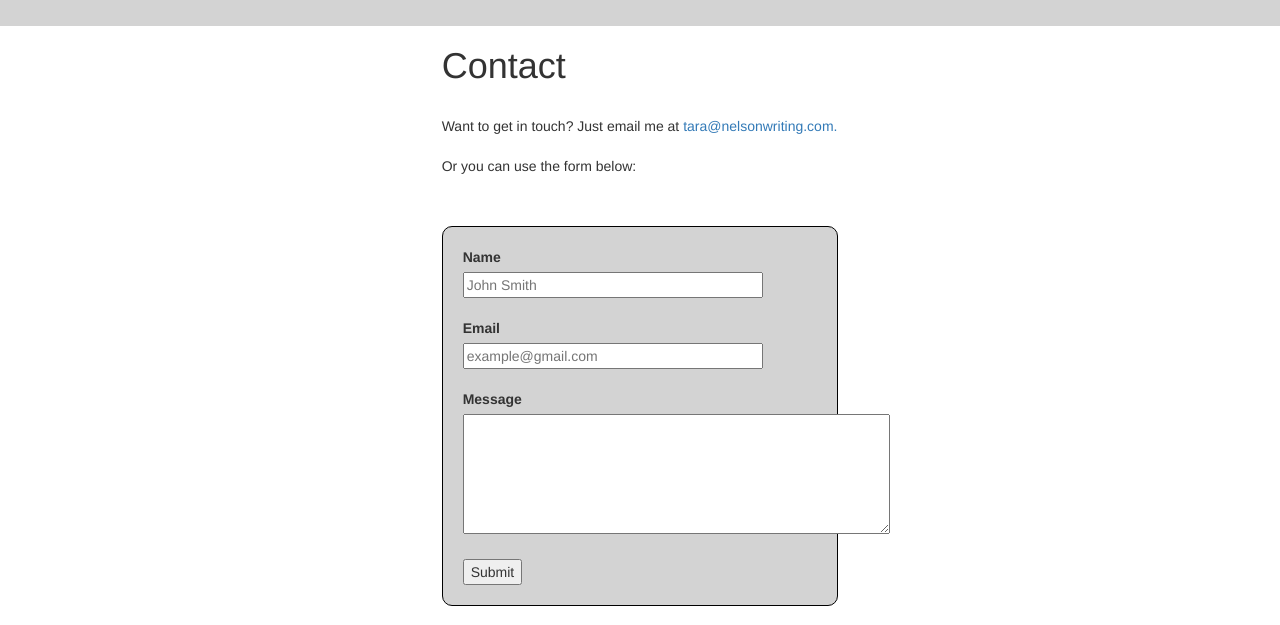
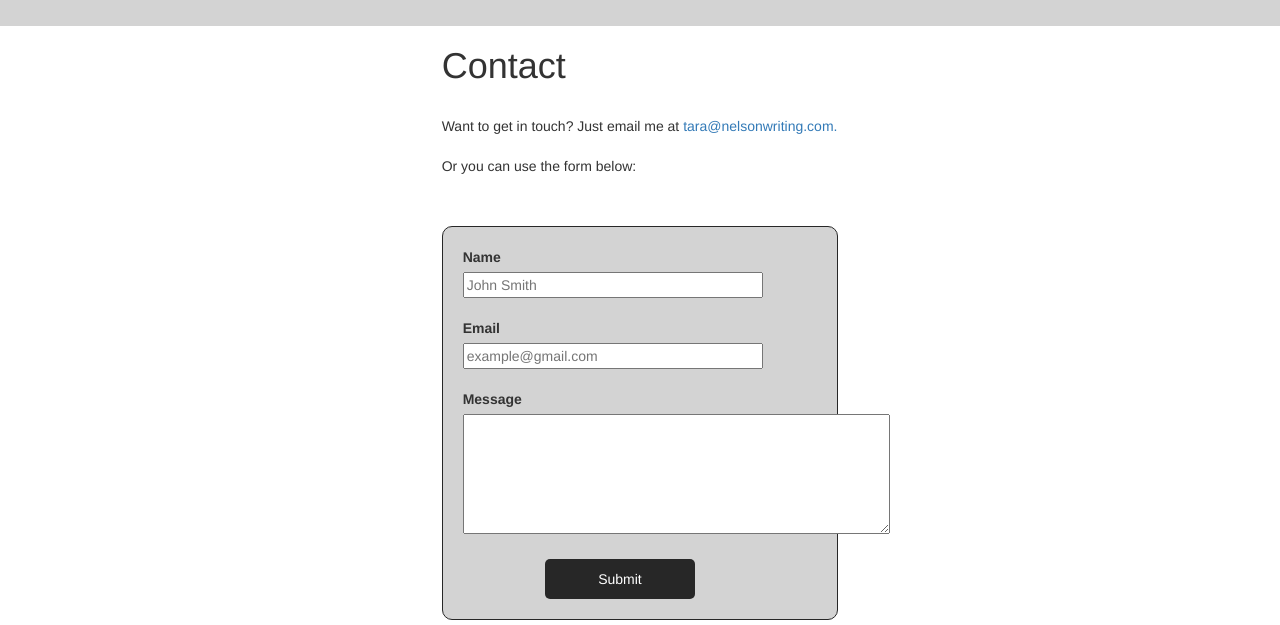
Before and after one commit to Saluki-scribe/my-portfolio, a plain HTML site: page index.html in a window 1280 px wide. Shown: the part 1812-2437 px from the top of the page. Drawn offline with nearby package versions, Linux system fonts and the light colour scheme; a script that the page names is missing.

Commit message:
Styled form submit button

```diff
--- a/assets/style.css
+++ b/assets/style.css
@@ -92,7 +92,7 @@ SECTION 2
 }
 
 form {
-    border: 1px solid black;
+    border: 1px solid #272727;
     border-radius: 10px;
     background-color: lightgray;
     padding: 20px;
@@ -108,6 +108,19 @@ fieldset {
 
 input[type=text], input[type=email] {
     width: 300px;
+ }
+
+ input[type=submit] {
+     border: none;
+     border-radius: 5px;
+     color: white;
+     background-color: #272727;
+     height: 40px;
+     width: 150px;
+ }
+
+ #button-holder {
+     text-align: center;
  }
 
 /*
--- a/index.html
+++ b/index.html
@@ -144,8 +144,9 @@
 
                             <label for="subject">Message</label><br>
                             <textarea cols="50" id="subject" name="subject" style="height:120px"></textarea><br><br>
-
+                            <div id="button-holder">
                             <input type="submit" value="Submit">
+                            </div>
                         </div>
                     </fieldset>
                 </form>
```
